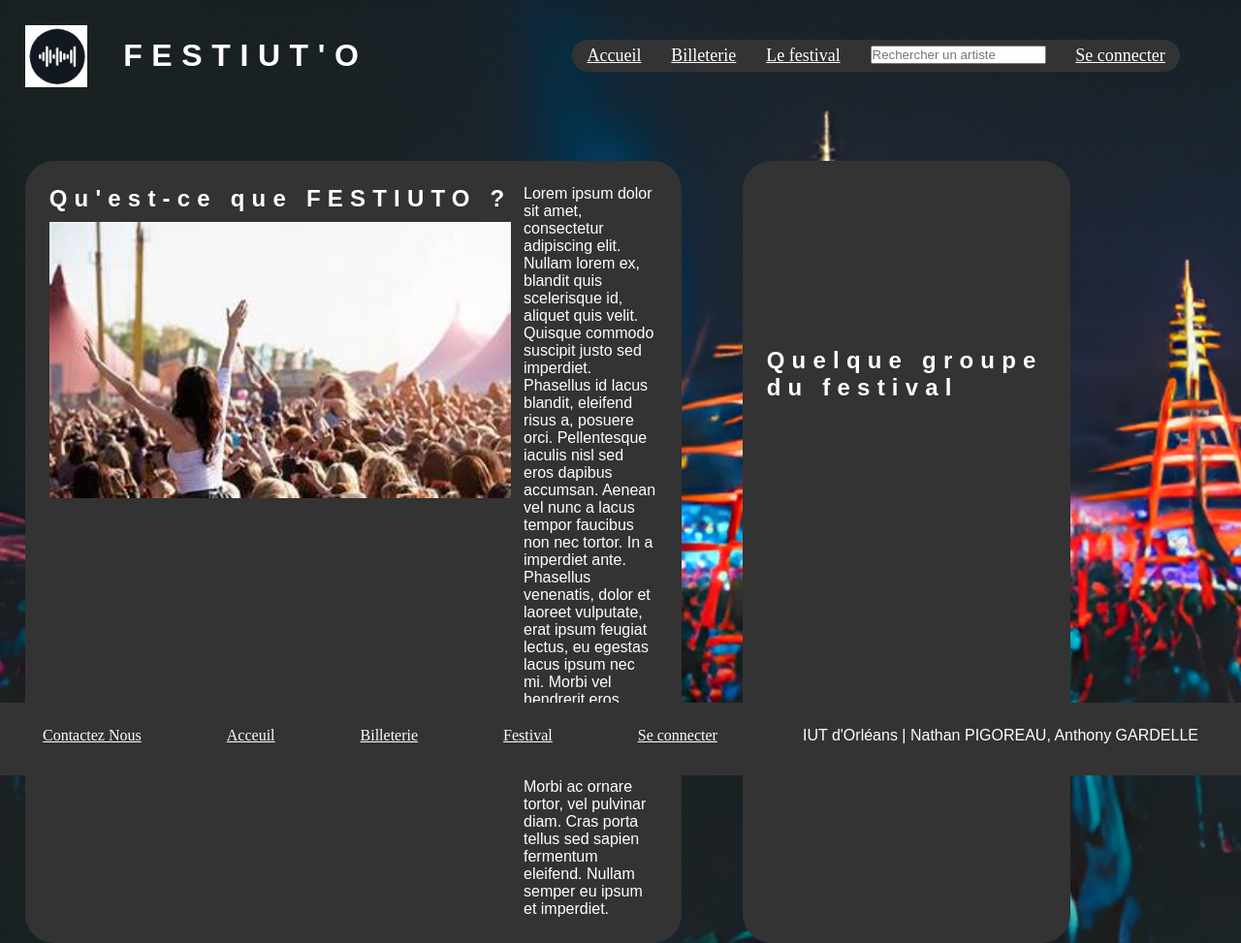
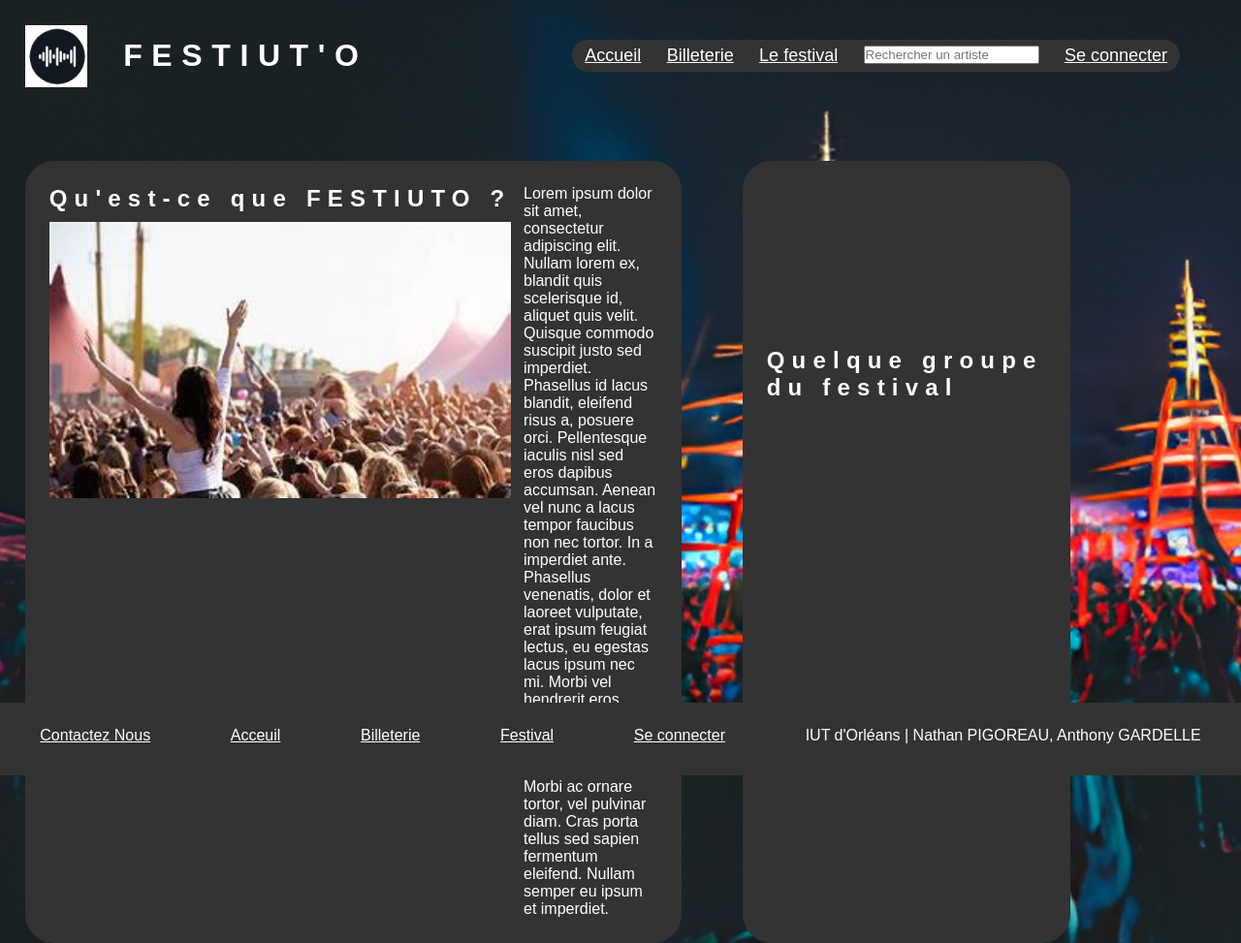
Before and after one commit to AnthonyGardelle/SAE_3_02, a Flask app: page / in a window 1280 px wide. Shown: the whole page at 97% size. Run offline with Flask 3, Linux system fonts and the light colour scheme; data that the repository does not hold is empty; some libraries are stand-ins or nearby versions.

Commit message:
modif font family

```diff
--- a/festiuto/static/css/base.css
+++ b/festiuto/static/css/base.css
@@ -47,7 +47,7 @@ header {
     align-items: center;
 }
 
-h1, h2, h3, h4, h5,  p {
+h1, h2, h3, h4, h5,  p, a  {
     font-family: "Istok Web", sans-serif;
 }
 
```
